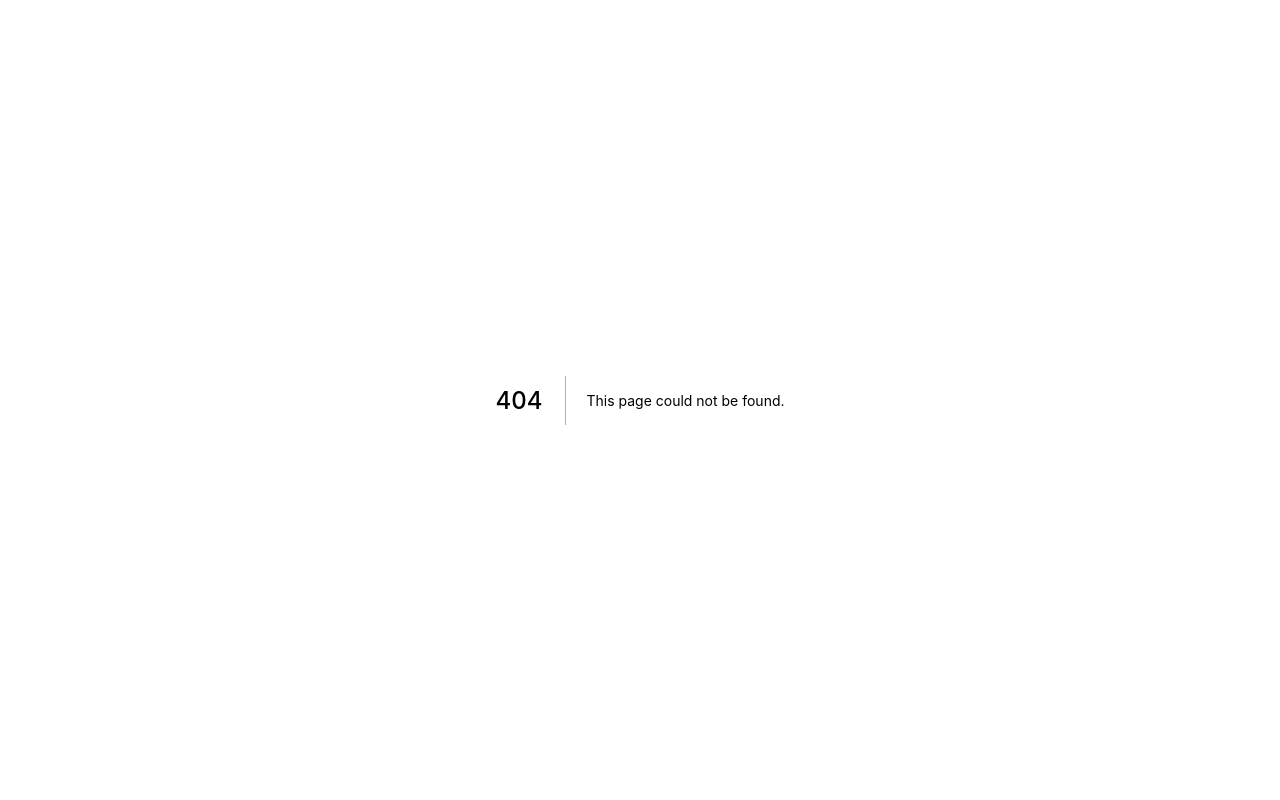
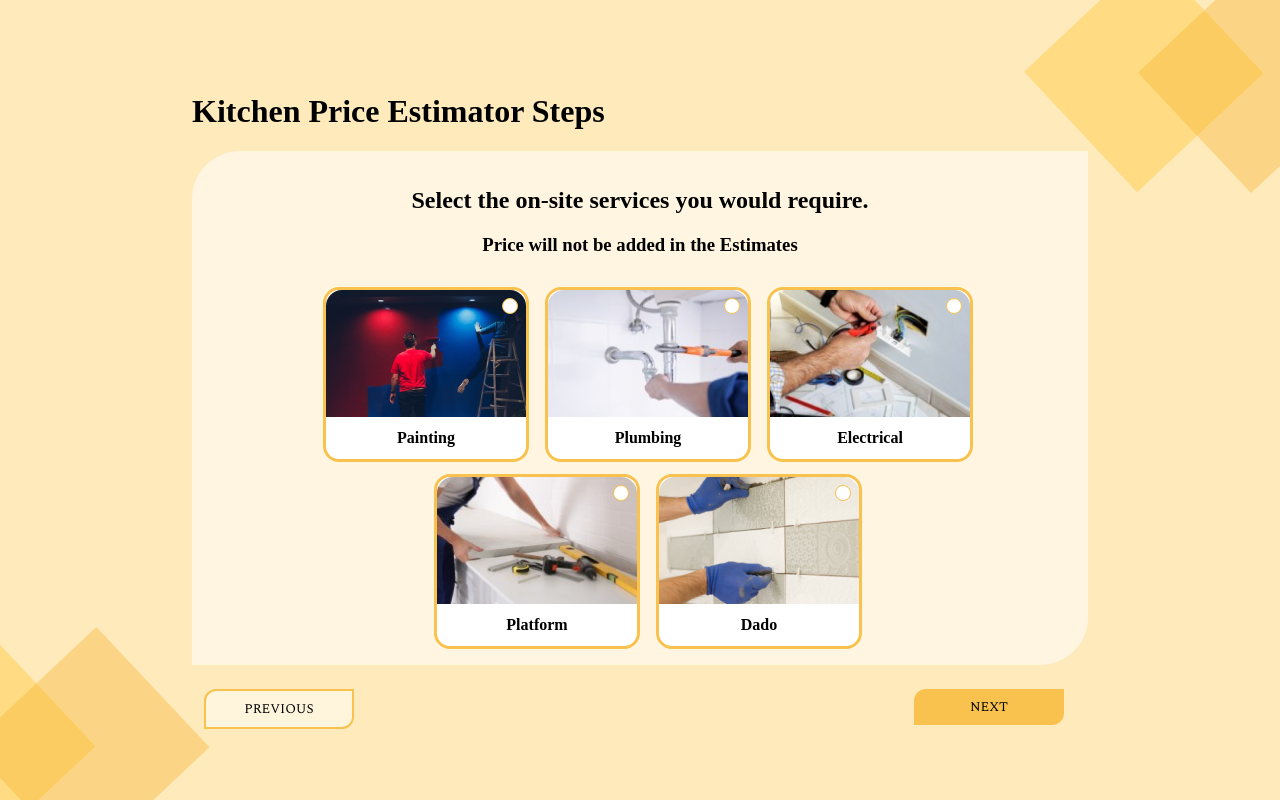
Before and after one commit to jalaj711/kitchendotcom-redesign, a Next.js app: page /estimator/select-services in a window 1280 px wide. Before the commit this address had no page. Built offline with nearby package versions, Linux system fonts and the light colour scheme; a web font is replaced by a local one.

Commit message:
add functionality to page 35
Signed-off-by: Jalaj Kumar <96870071+jalaj711@users.noreply.github.com>

```diff
--- a/pages/estimator/estimator-35/index.js
+++ b/pages/estimator/select-services/index.js
@@ -15,27 +15,25 @@ import URLs from "../../../utils/urls";
 import { useRouter } from "next/router";
 
 const Estimater2 = () => {
-  const [active, setActive] = React.useState(-1);
+  const [active, setActive] = React.useState([
+    false,
+    false,
+    false,
+    false,
+    false,
+  ]);
   const router = useRouter();
   const handleClick = () => {
-    var kitchenLayout;
-    switch (active) {
-      case 0:
-        kitchenLayout = "L-Shaped";
-        break;
-      case 1:
-        kitchenLayout = "Straight";
-        break;
-      case 2:
-        kitchenLayout = "U-Shaped";
-        break;
-      case 3:
-        kitchenLayout = "Parallel";
-        break;
-    }
-    if (kitchenLayout) {
-      FetchFromApi.post(URLs.ESTIMATOR_2_6_SELECT_LAYOUT, {
-        kitchenLayout,
+    const items = [
+      "Painting",
+      "Plumbing",
+      "Electrical",
+      "Platform",
+      "Dado"
+    ];
+
+    FetchFromApi.post(URLs.ESTIMATOR_35_SELECT_SERVICES, {
+      services: items.filter((_e, index) => active[index]),
     }).then((res) => {
       if (res.status == 200) {
         return res.json().then((res) => {
@@ -45,42 +43,60 @@ const Estimater2 = () => {
         });
       }
     });
-    } else {
-      alert("Please select one option");
-    }
   };
   return (
     <div className={styles.container}>
       <div className={styles.backgroundCard}>
         <div className={styles.head}>
-          <h1 className={styles.est}>Kitchen Price Estimator Step 2</h1>
+          <h1 className={styles.est}>Kitchen Price Estimator Steps</h1>
         </div>
         <div className={styles.card}>
           <h2>Select the on-site services you would require. </h2>
           <h3>Price will not be added in the Estimates</h3>
           <div className={styles.kitchenTypeHolder}>
             <div className={styles.row}>
-              <div className={styles.choice}>
+              <div className={styles.choice}
+                onClick={() => {
+                  var arr = active.slice();
+                  arr[0] = !arr[0];
+                  setActive(arr);
+                }}>
                 <div className={styles.topImage}>
-                  <span className={styles.radio} />
+                  <span className={`${styles.radio} ${
+                      active[0] ? styles.active : ""
+                    }`} />
                   <img src={Image1.src} className={styles.image} />
                 </div>
                 <div className={styles.choiceTitle}>
                   <h4>Painting</h4>
                 </div>
               </div>
-              <div className={styles.choice}>
+              <div className={styles.choice}
+                onClick={() => {
+                  var arr = active.slice();
+                  arr[1] = !arr[1];
+                  setActive(arr);
+                }}>
                 <div className={styles.topImage}>
-                  <span className={styles.radio} />
+                  <span className={`${styles.radio} ${
+                      active[1] ? styles.active : ""
+                    }`} />
                   <img src={Image2.src} className={styles.image} />
                 </div>
                 <div className={styles.choiceTitle}>
                   <h4>Plumbing</h4>
                 </div>
               </div>
-              <div className={styles.choice}>
+              <div className={styles.choice}
+                onClick={() => {
+                  var arr = active.slice();
+                  arr[2] = !arr[2];
+                  setActive(arr);
+                }}>
                 <div className={styles.topImage}>
-                  <span className={styles.radio} />
+                  <span className={`${styles.radio} ${
+                      active[2] ? styles.active : ""
+                    }`} />
                   <img src={Image3.src} className={styles.image} />
                 </div>
                 <div className={styles.choiceTitle}>
@@ -89,18 +105,32 @@ const Estimater2 = () => {
               </div>
             </div>
             <div className={styles.row}>
-              <div className={styles.choice}>
+              <div className={styles.choice}
+                onClick={() => {
+                  var arr = active.slice();
+                  arr[3] = !arr[3];
+                  setActive(arr);
+                }}>
                 <div className={styles.topImage}>
-                  <span className={styles.radio} />
+                  <span className={`${styles.radio} ${
+                      active[3] ? styles.active : ""
+                    }`} />
                   <img src={Image4.src} className={styles.image} />
                 </div>
                 <div className={styles.choiceTitle}>
                   <h4>Platform</h4>
                 </div>
               </div>
-              <div className={styles.choice}>
+              <div className={styles.choice}
+                onClick={() => {
+                  var arr = active.slice();
+                  arr[4] = !arr[4];
+                  setActive(arr);
+                }}>
                 <div className={styles.topImage}>
-                  <span className={styles.radio} />
+                  <span className={`${styles.radio} ${
+                      active[4] ? styles.active : ""
+                    }`} />
                   <img src={Image5.src} className={styles.image} />
                 </div>
                 <div className={styles.choiceTitle}>
--- a/pages/estimator/estimator-35/styles.module.scss
+++ b/pages/estimator/select-services/styles.module.scss
@@ -131,6 +131,17 @@
   }
 }
 
+.radio.active::before {
+  display: block;
+  content: "✔";
+  position: absolute;
+  top: 0;
+  left: 0;
+  transform: translate(25%, -25%);
+  font-size: smaller;
+  color: theme.$primary;
+}
+
 @media screen and (max-width: 768px) {
   .row {
     flex-direction: column;
```
Lines whose indentation alone changed are shown as unchanged.
